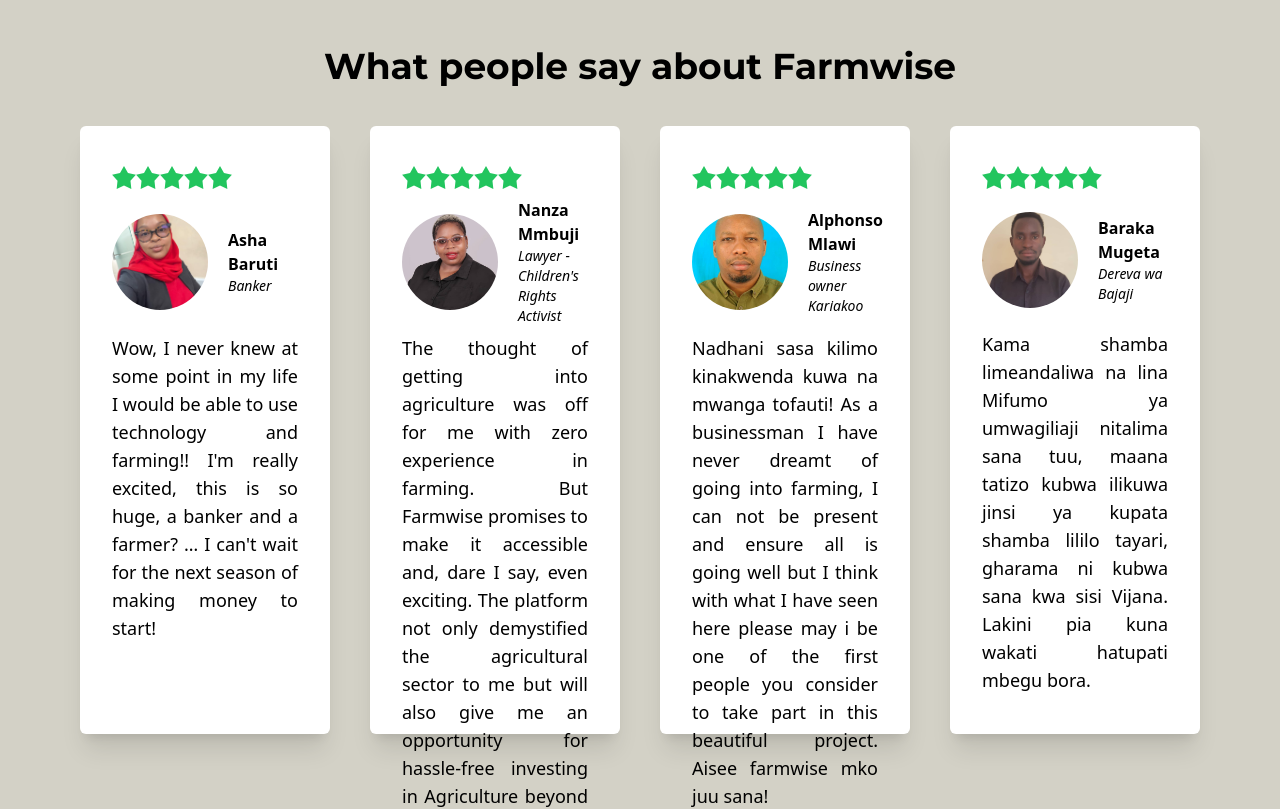
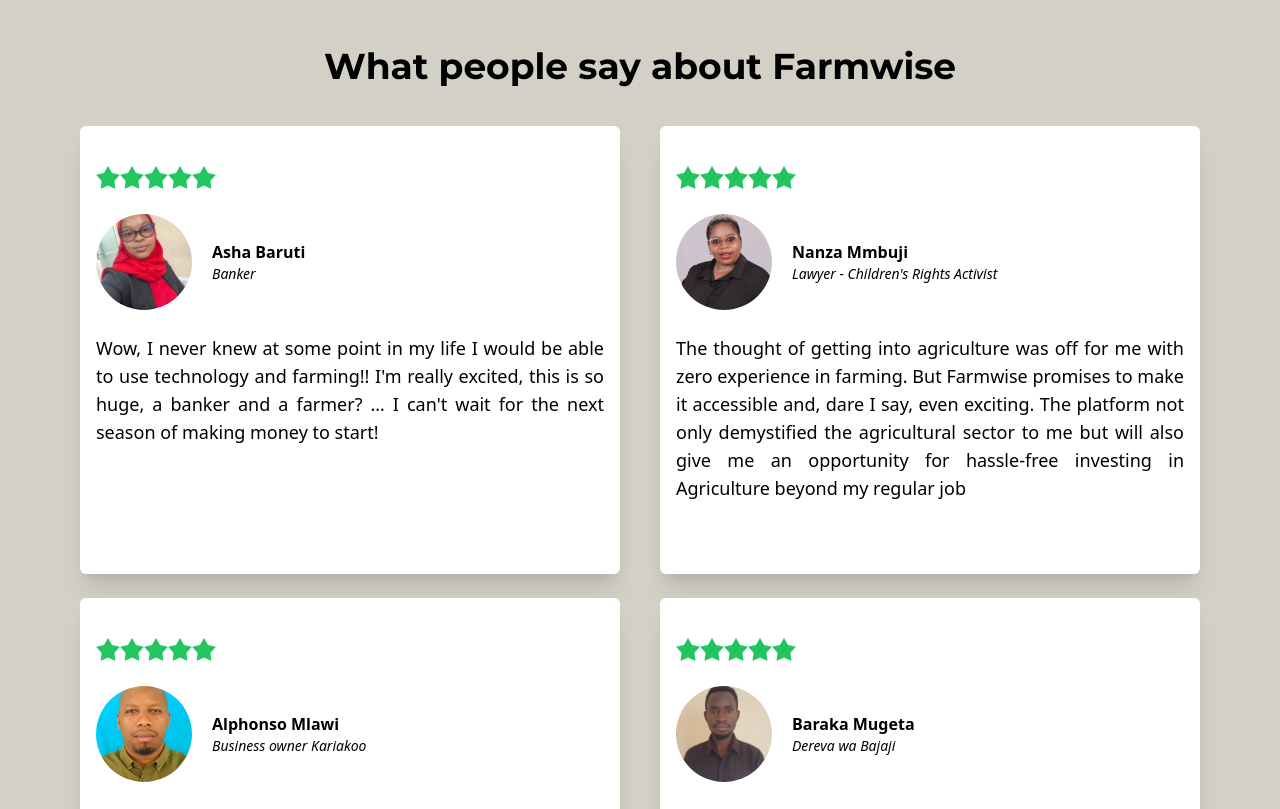
Before and after one commit to kevinmisigaro/farmwise, a Next.js app: page / in a window 1280 px wide. Shown: the part 7320-8129 px from the top of the page. Built offline with nearby package versions, Linux system fonts and the light colour scheme; no server answers.

Commit message:
changes to testimonial card

```diff
--- a/src/app/page.tsx
+++ b/src/app/page.tsx
@@ -528,7 +528,7 @@
           What people say about Farmwise
         </div>
         <div
-          className={`grid grid-cols-1 md:grid-cols-4 gap-x-10 gap-y-6 mt-10 items-center`}
+          className={`grid grid-cols-1 md:grid-cols-2 gap-x-10 gap-y-6 mt-10 items-center`}
         >
           <Testimonial
             image="/assets/images/testimonials/testimonial4.jpg"
--- a/src/components/testimonial/index.tsx
+++ b/src/components/testimonial/index.tsx
@@ -2,15 +2,15 @@
   name,
   role,
   description,
-  image
+  image,
 }: {
   name: string;
   role: string;
   description: string;
-  image: string
+  image: string;
 }) {
   return (
-    <div className="flex flex-col gap-y-2 h-[35rem] md:h-[38rem] px-8 py-10 bg-white shadow-xl rounded-md">
+    <div className="flex flex-col gap-y-2 h-[35rem] md:h-[28rem] px-4 py-10 bg-white shadow-xl rounded-md">
       <div className="rating">
         <input
           type="radio"
@@ -49,11 +49,11 @@
       </div>
 
       <div className="flex flex-row items-center gap-x-5 h-32">
-      <img src={image} className="mask mask-circle w-24 h-30" />
-      <div>
-      <div className="font-extrabold">{name}</div>
-        <div className="italic text-sm">{role}</div>
-      </div>
+        <img src={image} className="mask mask-circle w-24 h-30" />
+        <div>
+          <div className="font-extrabold">{name}</div>
+          <div className="italic text-sm">{role}</div>
+        </div>
       </div>
 
       <div className="text-left md:text-justify text-lg">{description}</div>
```
